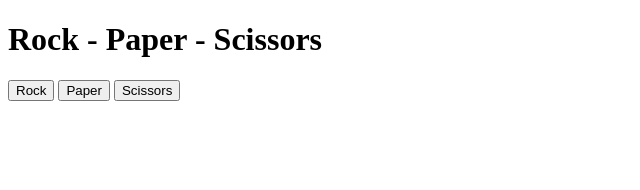
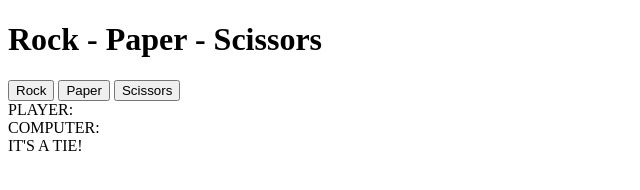
Before and after one commit to MatayeW/rock-paper-scissors, a plain HTML site: page index.html in a window 1280 px wide. Shown: the whole page, without its empty margins (0-640 px from the left). Drawn offline with Linux system fonts and the light colour scheme.

Commit message:
Players choices and result display divs added

```diff
--- a/index.html
+++ b/index.html
@@ -15,6 +15,10 @@
             <button onclick="playGame('scissors')">Scissors</button>
         </div>
 
+        <div id="playerDisplay">PLAYER: </div>
+        <div id="computerDisplay">COMPUTER: </div>
+        <div id="resultDisplay">IT'S A TIE!</div>
+
         <script src="index.js"></script>
     </body>
 </html>
```
